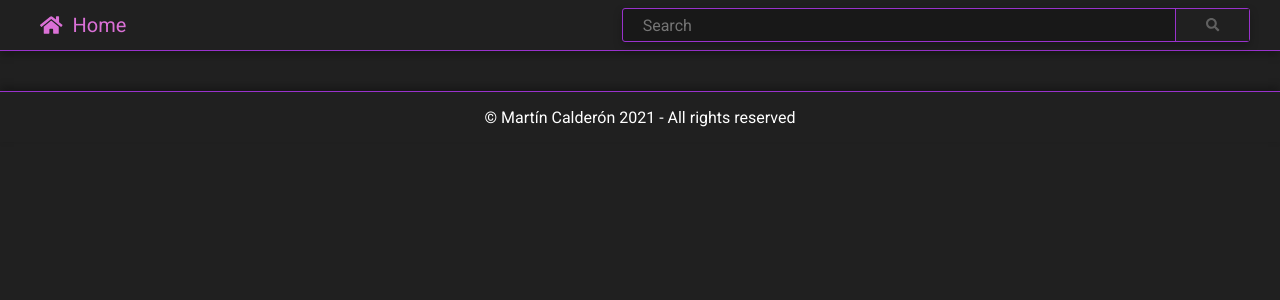
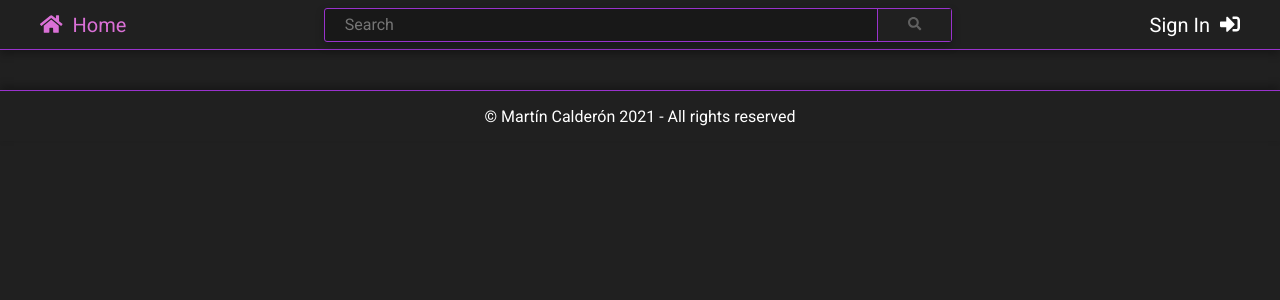
Before and after one commit to MartinDCalderonP/imdb-app-final-project, a React (Create React App) app: page / in a window 1280 px wide. Shown: the top 300 px of the page. Built offline with nearby package versions, Linux system fonts and the light colour scheme; no server answers.

Commit message:
🐛 Fix Navbar component.

```diff
--- a/src/components/Navbar.tsx
+++ b/src/components/Navbar.tsx
@@ -49,7 +49,7 @@ export default function Navbar() {
 
 			<SearchInput />
 
-			{!sessionId && requestToken && (
+			{!sessionId && (
 				<a href={`${API.authenticate}${requestToken}${API.redirect}`}>
 					Sign In
 					<FontAwesomeIcon className={styles.anchorIcon} icon={faSignInAlt} />
--- a/src/styles/Navbar.module.scss
+++ b/src/styles/Navbar.module.scss
@@ -5,9 +5,11 @@
 	background-color: var(--backgroundColor);
 	border-bottom: 1px solid var(--detailsColor);
 	box-shadow: 0 4px 8px rgba(0, 0, 0, 0.3);
+	width: 100%;
 	height: 50px;
 	font-size: 1.25rem;
 	padding: 0 30px;
+	box-sizing: border-box;
 
 	a {
 		text-decoration: none;
```
